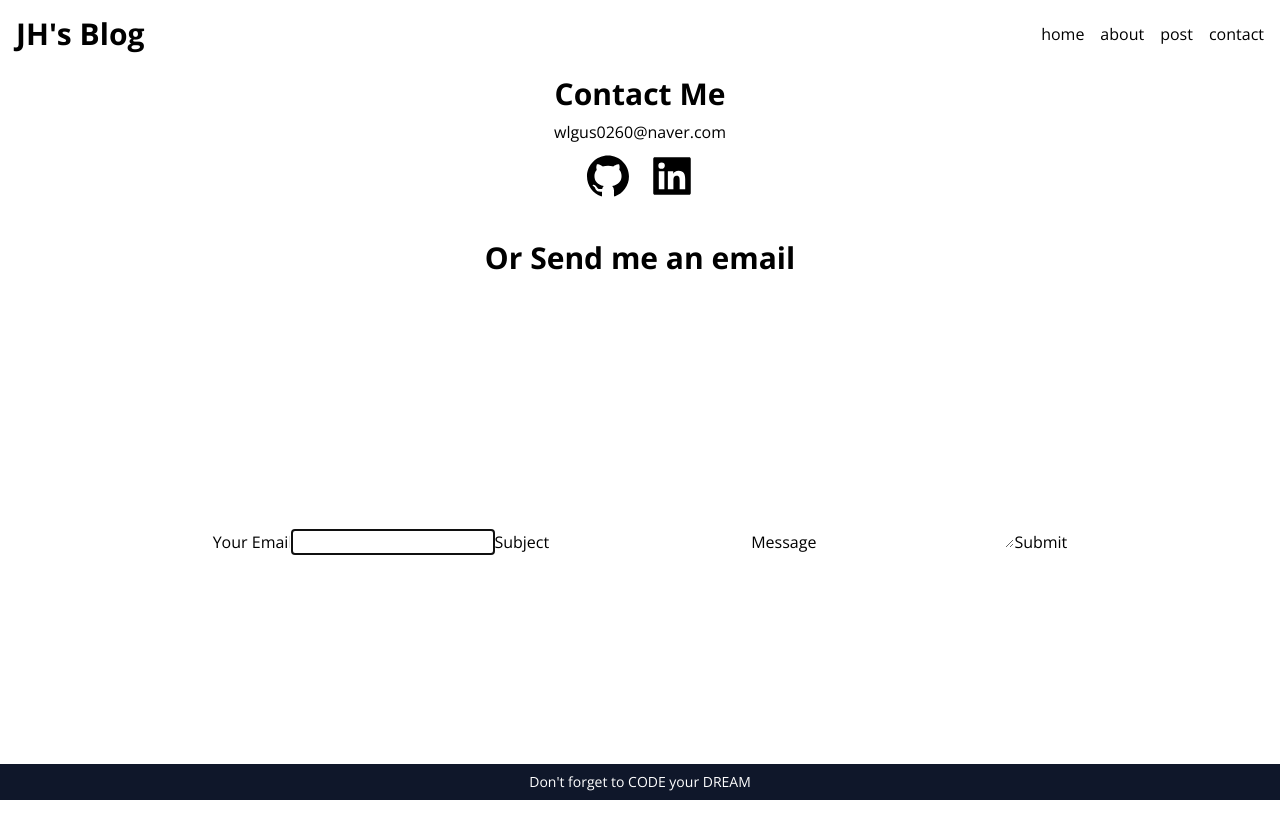
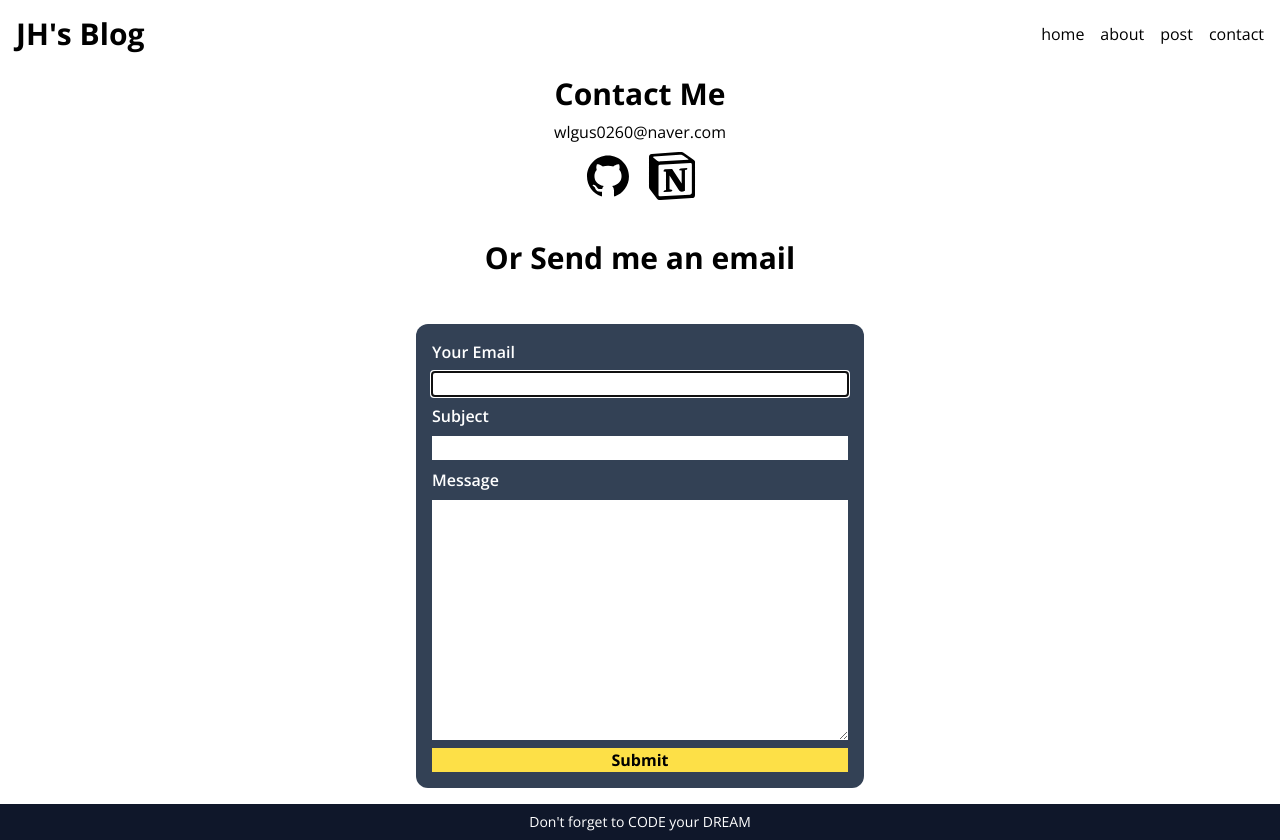
Before and after one commit to JHni2/blog, a Next.js app: page /contact in a window 1280 px wide. Before the commit the page ends 800 px from the top, so only its background shows below. Built offline with nearby package versions, Linux system fonts and the light colour scheme.

Commit message:
feat: 정보, 연락 페이지 배너

```diff
--- /dev/null
+++ b/src/app/componenets/Banner.tsx
@@ -0,0 +1,11 @@
+export type BannerData = {
+  message: string;
+  state: 'success' | 'error';
+};
+
+export default function Banner({ banner: { message, state } }: { banner: BannerData }) {
+  const isSuccess = state === 'success';
+  const icon = isSuccess ? '⭕' : '❌';
+
+  return <p className={`p-2 rounded-xl w-full text-center ${isSuccess ? 'bg-green-300' : 'bg-red-300'}`}>{`${icon} ${message}`}</p>;
+}
--- a/src/app/componenets/ContactForm.tsx
+++ b/src/app/componenets/ContactForm.tsx
@@ -1,6 +1,7 @@
 'use client';
 
 import { ChangeEvent, useState, FormEvent } from 'react';
+import Banner, { BannerData } from './Banner';
 
 type Form = {
   from: string;
@@ -10,6 +11,7 @@
 
 export default function ContactForm() {
   const [form, setForm] = useState<Form>({ from: '', subject: '', message: '' });
+  const [banner, setBanner] = useState<BannerData | null>(null);
 
   const onChange = (e: ChangeEvent<HTMLInputElement | HTMLTextAreaElement>) => {
     const { name, value } = e.target;
@@ -19,17 +21,30 @@
   const onSubmit = (e: FormEvent<HTMLFormElement>) => {
     e.preventDefault();
     console.log(form);
+    setBanner({ message: '성공!', state: 'success' });
+    setTimeout(() => {
+      setBanner(null);
+    }, 3000);
   };
 
   return (
-    <form onSubmit={onSubmit}>
-      <label htmlFor="from">Your Email</label>
-      <input type="email" id="from" name="from" required autoFocus value={form.from} onChange={onChange} />
-      <label htmlFor="subject">Subject</label>
-      <input type="text" id="subject" name="subject" required value={form.subject} onChange={onChange} />
-      <label htmlFor="message">Message</label>
-      <textarea rows={10} id="message" name="message" required value={form.message} onChange={onChange} />
-      <button>Submit</button>
-    </form>
+    <section className="w-full max-w-md ">
+      {banner && <Banner banner={banner} />}
+      <form onSubmit={onSubmit} className="w-full flex flex-col gap-2 my-4 p-4 bg-slate-700 rounded-xl text-white">
+        <label htmlFor="from" className="font-semibold">
+          Your Email
+        </label>
+        <input type="email" id="from" name="from" required autoFocus value={form.from} onChange={onChange} />
+        <label htmlFor="subject" className="font-semibold">
+          Subject
+        </label>
+        <input type="text" id="subject" name="subject" required value={form.subject} onChange={onChange} className="text-black" />
+        <label htmlFor="message" className="font-semibold">
+          Message
+        </label>
+        <textarea rows={10} id="message" name="message" required value={form.message} onChange={onChange} className="text-black" />
+        <button className="bg-yellow-300 text-black font-bold hover:bg-yellow-400">Submit</button>
+      </form>
+    </section>
   );
 }
--- a/src/app/contact/page.tsx
+++ b/src/app/contact/page.tsx
@@ -1,4 +1,5 @@
-import { AiFillGithub, AiFillLinkedin } from 'react-icons/ai';
+import { AiFillGithub } from 'react-icons/ai';
+import { SiNotion } from 'react-icons/si';
 import ContactForm from '../componenets/ContactForm';
 
 export default function ContactPage() {
@@ -7,7 +8,7 @@
       icon: <AiFillGithub />,
       url: 'https://github.com/JHni2',
     },
-    { icon: <AiFillLinkedin />, url: 'https://meteor-rainstorm-fce.notion.site/58f26f8d459b4cefbfd5818fd11fba68?pvs=4' },
+    { icon: <SiNotion />, url: 'https://meteor-rainstorm-fce.notion.site/58f26f8d459b4cefbfd5818fd11fba68?pvs=4' },
   ];
 
   return (
```
